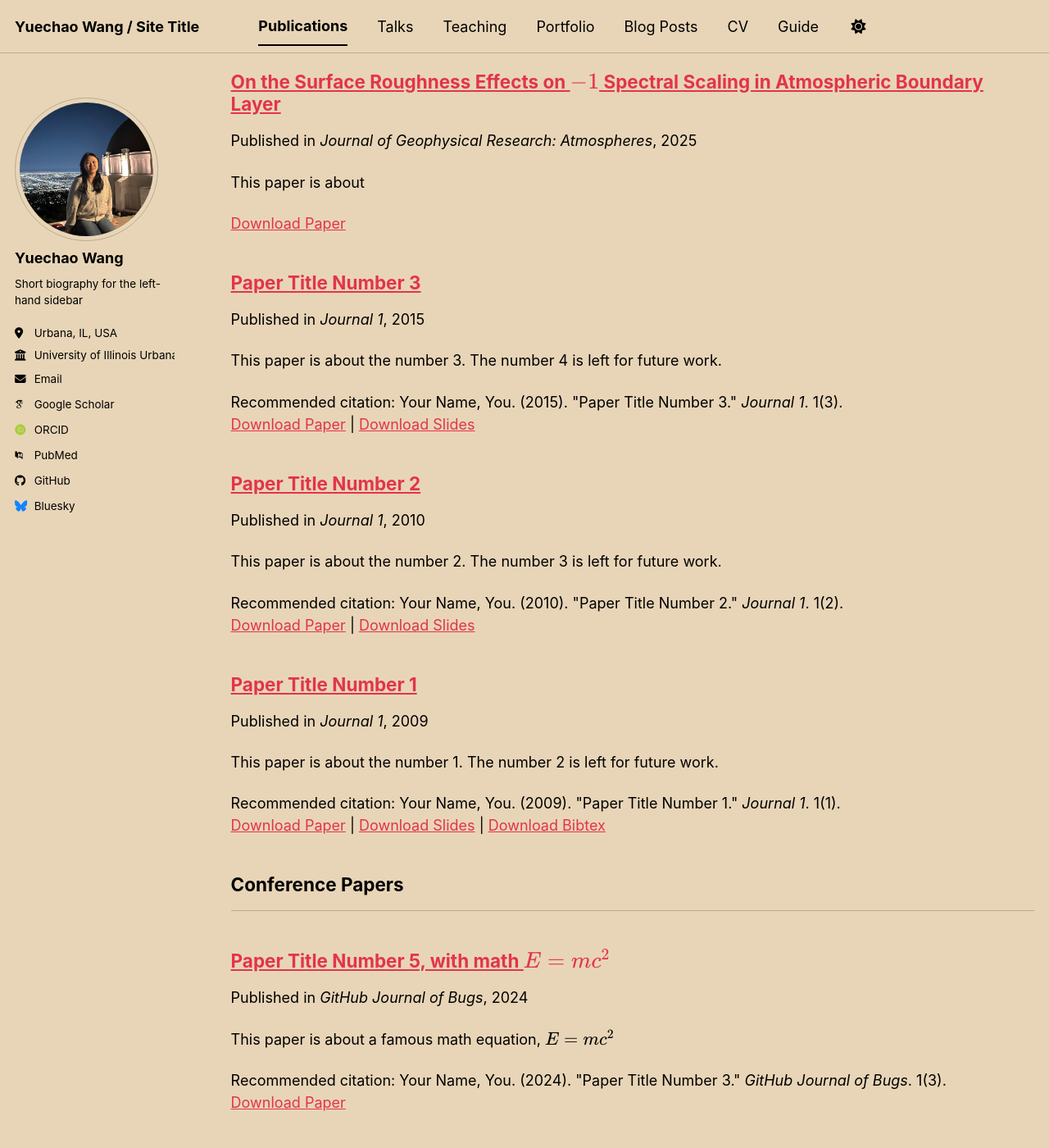
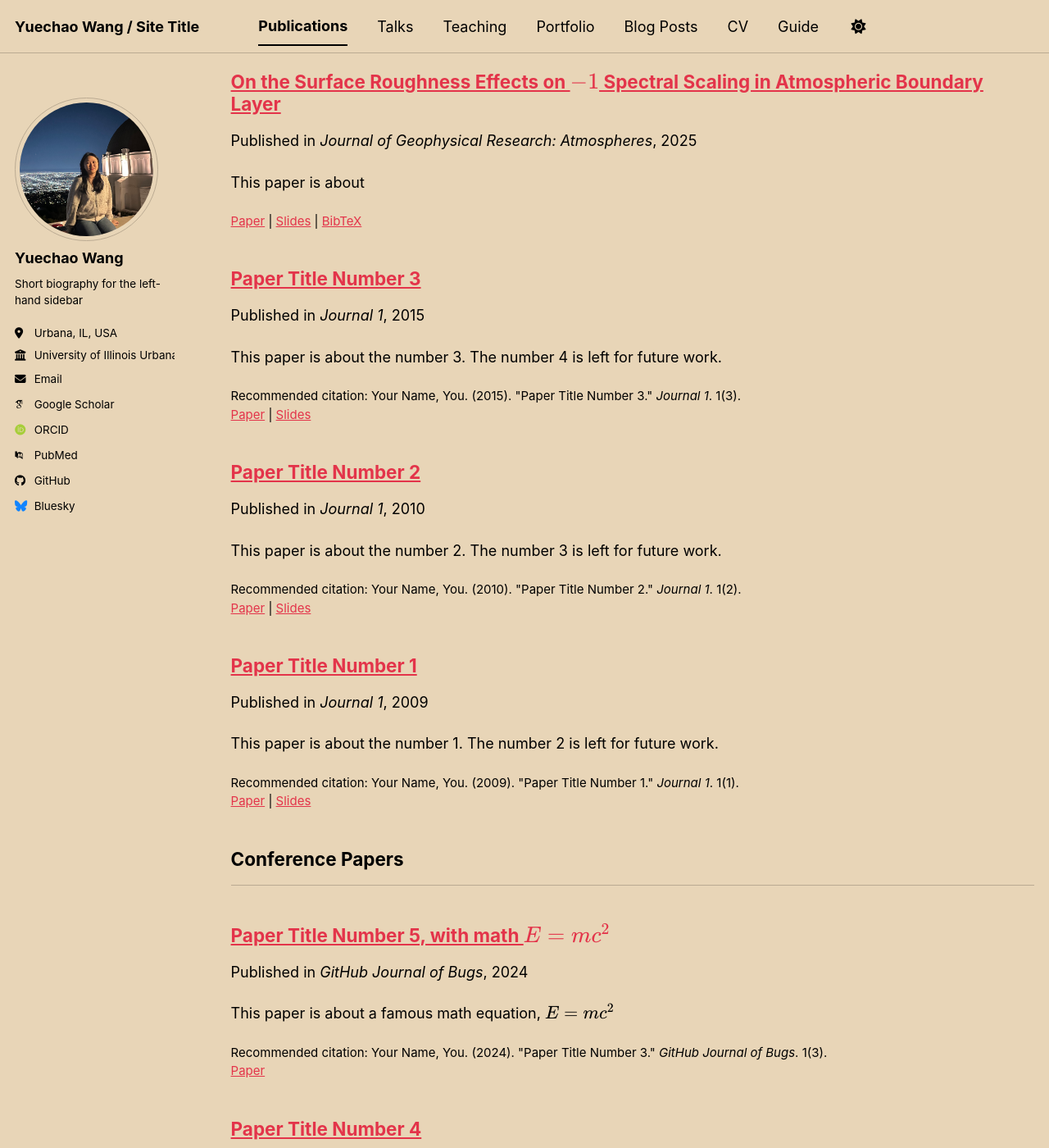
Before and after one commit to wyccc-my/wyccc-my.github.io, a Jekyll site: the page built from _pages/publications.html, in a window 1280 px wide and 1400 px high, scrolled down 220 px. Shown: the whole window at 82% size. Built offline with Jekyll 4.4.1, drawn with Linux system fonts in a browser that asks for light colours; some web fonts are replaced; a script bundle is joined from its source files by our own code; library files that are not in the unit come from our copies.

Commit message:
Update archive-single.html

```diff
--- a/_includes/archive-single.html
+++ b/_includes/archive-single.html
@@ -52,33 +52,36 @@
     <p class="archive__item-excerpt" itemprop="description"><p>{{ post.excerpt | markdownify | remove: '<p>' | remove: '</p>' }}<strong><a href="{{ base_path }}{{ post.url }}" rel="permalink"> Read more</a></strong></p></p>
     {% endif %}
 
-    {% if post.citation and post.paperurl and post.slidesurl and post.bibtexurl %}
-      <p>Recommended citation: {{ post.citation }}<br /><a href="{{ post.paperurl }}">Download Paper</a> | <a href="{{ post.slidesurl }}">Download Slides</a> | <a href="{{ post.bibtexurl }}">Download Bibtex</a></p>
-    {% elsif post.citation and post.paperurl and post.slidesurl %}
-      <p>Recommended citation: {{ post.citation }}<br /><a href="{{ post.paperurl }}">Download Paper</a> | <a href="{{ post.slidesurl }}">Download Slides</a></p>
-    {% elsif post.citation and post.paperurl and post.bibtexurl %}
-      <p>Recommended citation: {{ post.citation }}<br /><a href="{{ post.paperurl }}">Download Paper</a> | <a href="{{ post.bibtexurl }}">Download Bibtex</a></p>
-    {% elsif post.citation and post.paperurl %}
-      <p>Recommended citation: {{ post.citation }}<br /><a href="{{ post.paperurl }}">Download Paper</a></p>
-    {% elsif post.citation and post.slidesurl and post.bibtexurl %}
-      <p>Recommended citation: {{ post.citation }}<br /><a href="{{ post.slidesurl }}">Download Slides</a> | <a href="{{ post.bibtexurl}}">Download Bibtex</a></p>
-    {% elsif post.citation and post.slidesurl %}
-      <p>Recommended citation: {{ post.citation }}<br /><a href="{{ post.slidesurl }}">Download Slides</a></p>
-    {% elsif post.citation and post.bibtexurl %}
-      <p>Recommended citation: {{ post.citation }}<br /><a href="{{ post.bibtexurl }}">Download Bibtex</a></p>
-    {% elsif post.citation %}
-      <p>Recommended citation: {{ post.citation }}</p>
-    {% elsif post.paperurl and post.bibtexurl %}
-      <p><a href="{{ post.paperurl }}">Download Paper</a> | <a href="{{ post.bibtexurl }}">Download Bibtex</a></p>
-    {% elsif post.paperurl %}
-      <p><a href="{{ post.paperurl }}">Download Paper</a></p>
-    {% elsif post.slidesurl and post.bibtexurl %}
-      <p><a href="{{ post.slidesurl }}">Download Slides</a> | <a href="{{ post.bibtexurl }}">Download Bibtex</a></p>
-    {% elsif post.slidesurl %}
-      <p><a href="{{ post.slidesurl }}">Download Slides</a></p>
-    {% elsif post.bibtexurl %}
-      <p><a href="{{ post.bibtexurl }}">Download Bibtex</a></p>
-    {% endif %}
+   <p style="font-size: smaller">
+  {% if post.citation %}
+    Recommended citation: {{ post.citation }}<br />
+  {% endif %}
+
+  {% assign has_link = false %}
+
+  {% if post.paperurl %}
+    <a href="{{ post.paperurl }}">Paper</a>
+    {% assign has_link = true %}
+  {% endif %}
+
+  {% if post.slidesurl %}
+    {% if has_link %} | {% endif %}
+    <a href="{{ post.slidesurl }}">Slides</a>
+    {% assign has_link = true %}
+  {% endif %}
+
+  {% if post.bibtex %}
+    {% if has_link %} | {% endif %}
+    <a href="javascript:void(0);" onclick="toggleBib('{{ post.slug }}')">BibTeX</a>
+  {% endif %}
+</p>
+
+{% if post.bibtex %}
+  <div id="bibtex-box-{{ post.slug }}" style="display:none; border:1px solid #ccc; padding:10px; margin-top:10px; font-size: smaller; background:#f8f8f8;">
+    <pre id="bibtex-content-{{ post.slug }}" style="white-space: pre-wrap; margin:0;">{{ post.bibtex }}</pre>
+    <button onclick="copyBib('{{ post.slug }}')" style="margin-top:8px;">Copy</button>
+  </div>
+{% endif %}
 
   </article>
 </div>
```
